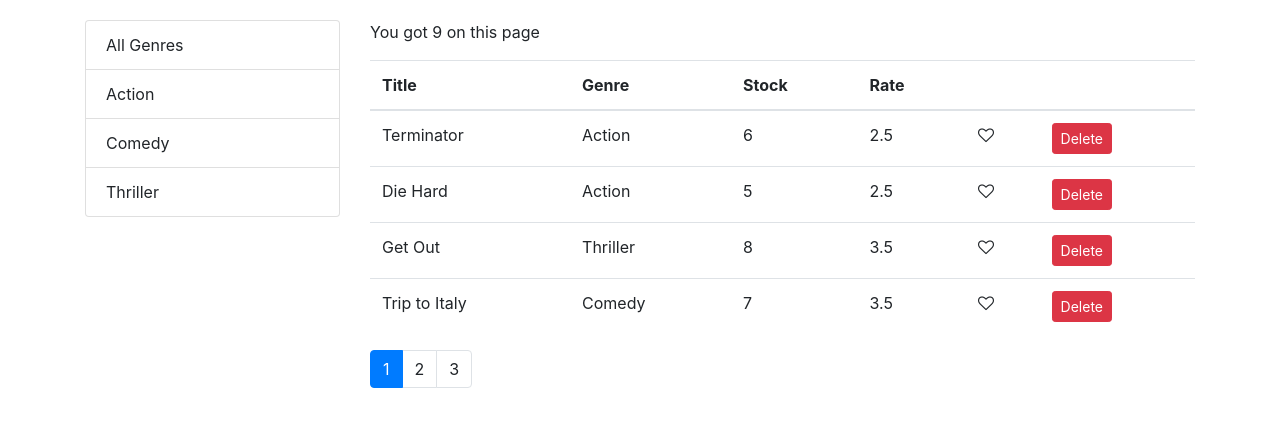
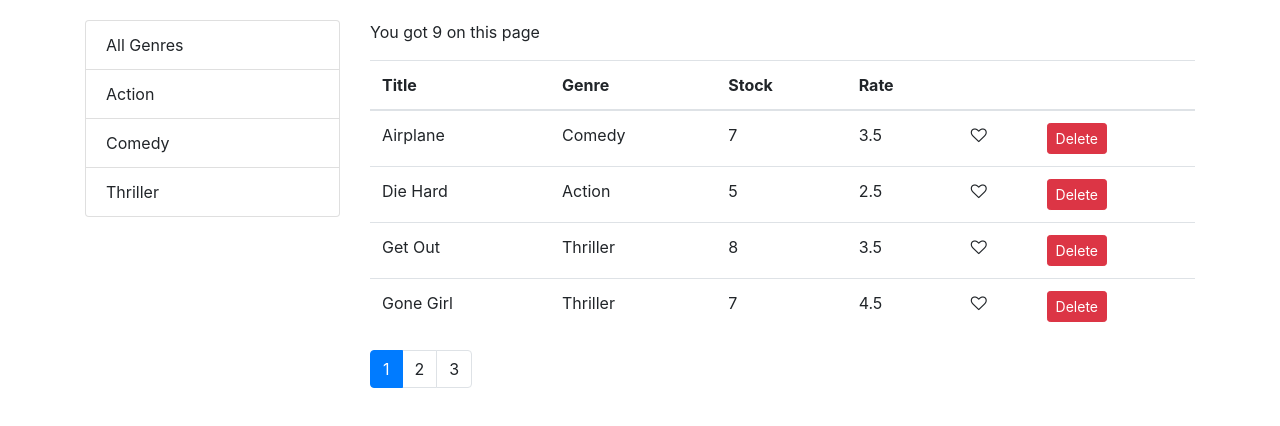
Before and after one commit to ben7ny/vidly, a React (Create React App) app: page /movies/5b21ca3eeb7f6fbccd471816 in a window 1280 px wide. Shown: the top 426 px of the page. Built offline with nearby package versions, Linux system fonts and the light colour scheme.

Commit message:
sort switch added to each table title

```diff
--- a/src/components/common/listGroup.jsx
+++ b/src/components/common/listGroup.jsx
@@ -16,7 +16,7 @@
           className={
             selectedItem === item ? "list-group-item active" : "list-group-item"
           }
-          key={item[valueProperty] || index} // had to use otherwise does not bypass All Genres without key: _id
+          key={item[valueProperty]} // had to use otherwise does not bypass All Genres without key: _id or pass  _id = "" string
         >
           {item[textProperty]}
         </li>
--- a/src/components/movies.jsx
+++ b/src/components/movies.jsx
@@ -1,24 +1,26 @@
 import React, { Component } from "react";
-import Like from "./common/like";
+import MoviesTable from "./moviesTable";
 import ListGroup from "./common/listGroup";
 import Pagination from "./common/pagination";
 import { getMovies } from "../services/fakeMovieService";
 import { getGenres } from "../services/fakeGenreService";
 import { paginate } from "../utils/paginate";
+import _ from "lodash";
 
 class Movies extends Component {
   state = {
     movies: [], // has to be set to an empty array until it get filled after get the data from componentDidMount
     genres: [],
-    selectedGenre: "",
     pageSize: 4,
-    currentPage: 1
+    currentPage: 1,
+    sortColumn: { path: "title", order: "asc" }
   };
 
   // the methods order is alphabetical
 
   componentDidMount() {
-    const genres = [{ name: "All Genres" }, ...getGenres()];
+    // does not need a id because is not a real genre (no key you would have problem even when  you check at filtered)
+    const genres = [{ _id: "", name: "All Genres" }, ...getGenres()];
     this.setState({ movies: getMovies(), genres });
   }
 
@@ -28,6 +30,9 @@
   };
 
   handleItemSelect = genre => {
+    // whenever using filter set everything to 1 otherwise nothing would show after going back to the page
+    // there is no need to initialize every property(selectedGenre), and you can add a new object to state in setState
+
     this.setState({ selectedGenre: genre, currentPage: 1 });
   };
 
@@ -40,20 +45,41 @@
   };
 
   handlePageChange = page => {
-    console.log(page);
     this.setState({ currentPage: page });
+  };
+
+  handleSort = path => {
+    const sortColumn = { ...this.state.sortColumn };
+    if (sortColumn.path === path)
+      sortColumn.order = sortColumn.order === "asc" ? "desc" : "asc";
+    else {
+      sortColumn.path = path;
+      sortColumn.order = "asc";
+    }
+    // asc means ascending order from lodash library
+    // this.setState({ sortColumn: { path, order: "asc" } });
+    this.setState({ sortColumn });
   };
 
   render() {
     const { length: count } = this.state.movies;
-    const { pageSize, currentPage, movies, selectedGenre } = this.state;
-    // apply the genre filter before the pagination
+    const {
+      pageSize,
+      currentPage,
+      movies,
+      selectedGenre,
+      sortColumn
+    } = this.state;
+    // apply the genre filter before the sorting and then the pagination in this order
     const filtered =
       selectedGenre && selectedGenre._id
         ? movies.filter(m => m.genre._id === selectedGenre._id)
         : movies;
-    const moviesOnPage = paginate(filtered, currentPage, pageSize); //need a new array, so use the paginate func
+    // the second argument is array where you can store multi columns properties, and the third is the order(asc)
+    const sorted = _.orderBy(filtered, [sortColumn.path], [sortColumn.order]);
+    const moviesOnPage = paginate(sorted, currentPage, pageSize); //need a new array, so use the paginate func
     if (count === 0) return <p>There is no movie</p>;
+
     return (
       <div className="row">
         <div className="col-3">
@@ -65,43 +91,12 @@
         </div>
         <div className="col">
           <p>You got {filtered.length} on this page</p>
-          <table className="table">
-            <thead>
-              <tr>
-                <th>Title</th>
-                <th>Genre</th>
-                <th>Stock</th>
-                <th>Rate</th>
-                <th />
-                <th />
-              </tr>
-            </thead>
-            <tbody>
-              {moviesOnPage.map(movie => (
-                <tr key={movie._id}>
-                  <td>{movie.title}</td>
-                  <td>{movie.genre.name}</td>
-                  <td>{movie.numberInStock}</td>
-                  <td>{movie.dailyRentalRate}</td>
-                  <td>
-                    <Like
-                      liked={movie.liked}
-                      onClick={() => this.handleLike(movie)}
-                    />
-                  </td>
-
-                  <td>
-                    <button
-                      onClick={() => this.handleDelete(movie)}
-                      className="btn btn-danger btn-sm"
-                    >
-                      Delete
-                    </button>
-                  </td>
-                </tr>
-              ))}
-            </tbody>
-          </table>
+          <MoviesTable
+            moviesOnPage={moviesOnPage}
+            onLike={this.handleLike}
+            onDelete={this.handleDelete}
+            onSort={this.handleSort}
+          />
           <Pagination
             itemsCount={filtered.length}
             pageSize={pageSize}
--- /dev/null
+++ b/src/components/moviesTable.jsx
@@ -0,0 +1,44 @@
+import React from "react";
+import Like from "./common/like";
+// it is cleaner code to have moviesTable component and keep the code neat in the movies component
+const MoviesTable = props => {
+  const { moviesOnPage, onDelete, onLike, onSort } = props;
+  return (
+    <table className="table">
+      <thead>
+        <tr>
+          <th onClick={() => onSort("title")}>Title</th>
+          <th onClick={() => onSort("genre.name")}>Genre</th>
+          <th onClick={() => onSort("numberInStock")}>Stock</th>
+          <th onClick={() => onSort("dailyRentalRate")}>Rate</th>
+          <th />
+          <th />
+        </tr>
+      </thead>
+      <tbody>
+        {moviesOnPage.map(movie => (
+          <tr key={movie._id}>
+            <td>{movie.title}</td>
+            <td>{movie.genre.name}</td>
+            <td>{movie.numberInStock}</td>
+            <td>{movie.dailyRentalRate}</td>
+            <td>
+              <Like liked={movie.liked} onClick={() => onLike(movie)} />
+            </td>
+
+            <td>
+              <button
+                onClick={() => onDelete(movie)}
+                className="btn btn-danger btn-sm"
+              >
+                Delete
+              </button>
+            </td>
+          </tr>
+        ))}
+      </tbody>
+    </table>
+  );
+};
+
+export default MoviesTable;
```
